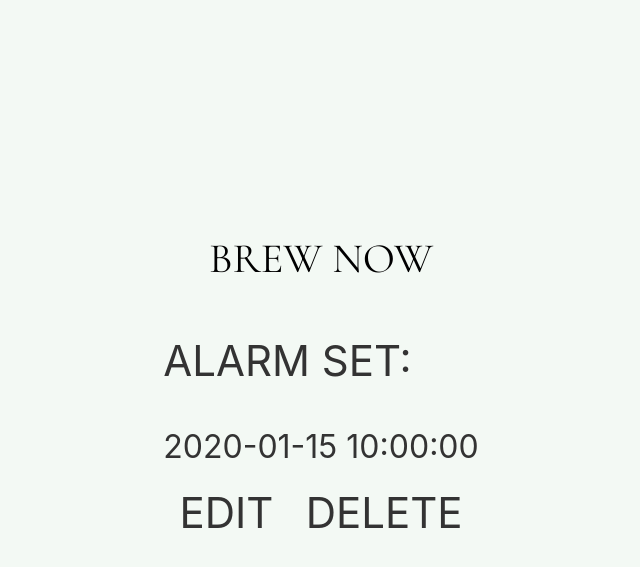
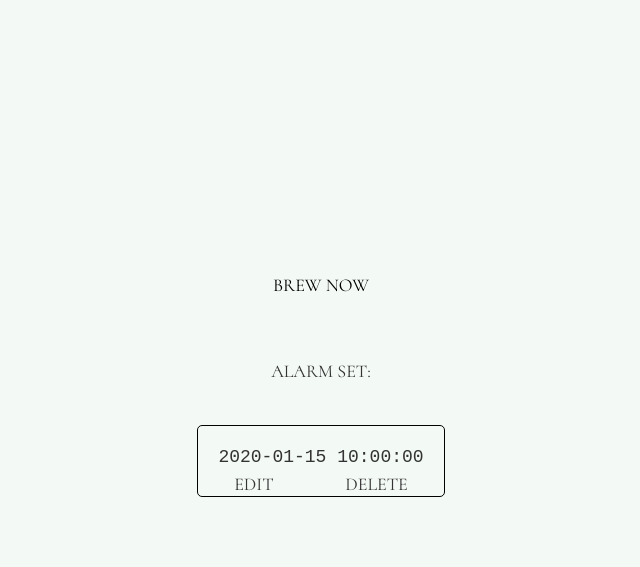
Before and after one commit to dmharrington03/coffee-machine, a Flask app: template templates/alarm.html in a window 1280 px wide. Shown: the top 567 px of the page, without its empty margins (319-959 px from the left). Run offline with Flask 2, Linux system fonts and the light colour scheme; the template is opened without the code that fills it: most values are stand-ins (such as "Sample title", 1, 10 or a date in 2020).

Commit message:
heading styles

```diff
--- a/static/style.css
+++ b/static/style.css
@@ -18,6 +18,48 @@ a:hover {
 
 a:visited, a:focus, a:focus-visible, a:focus-within {
   color: inherit;
+}
+
+h1, h2 {
+  font-size: 18px;
+  font-family: inherit;
+}
+
+.heading {
+  font-family: inherit;
+  text-transform: uppercase;
+  margin: 10px;
+  text-align: center;
+  padding: 2px 5px;
+  text-decoration: none;
+  color: inherit;
+}
+
+
+.alarm h2 {
+  margin: 20px 20px 5px 20px;
+  font-family: 'Courier New', Courier, monospace;
+}
+
+.alarm {
+  text-transform: uppercase;
+  /* position: relative; */
+  margin: 10px;
+  border: 1px solid black;
+  border-radius: 5px;
+  background-color: #F3F9F4;
+  text-align: center;
+  /* padding: ; */
+  text-decoration: none;
+  color: inherit;
+}
+
+.close {
+  position: absolute;
+  padding: 0;
+  margin: 0;
+  top: 3px;
+  left: 5px;
 }
 
 .buttons {
@@ -95,6 +137,7 @@ input[type=time].time {
     text-decoration: none;
     border-color: black;
     border-bottom: 1px solid;
+    cursor: pointer;
     color: inherit;
   }
 }
@@ -109,6 +152,7 @@ input[type=time].time {
 
   .button:hover {
     text-decoration: underline;
+    cursor: pointer;
     border: none;
   }
 
```
